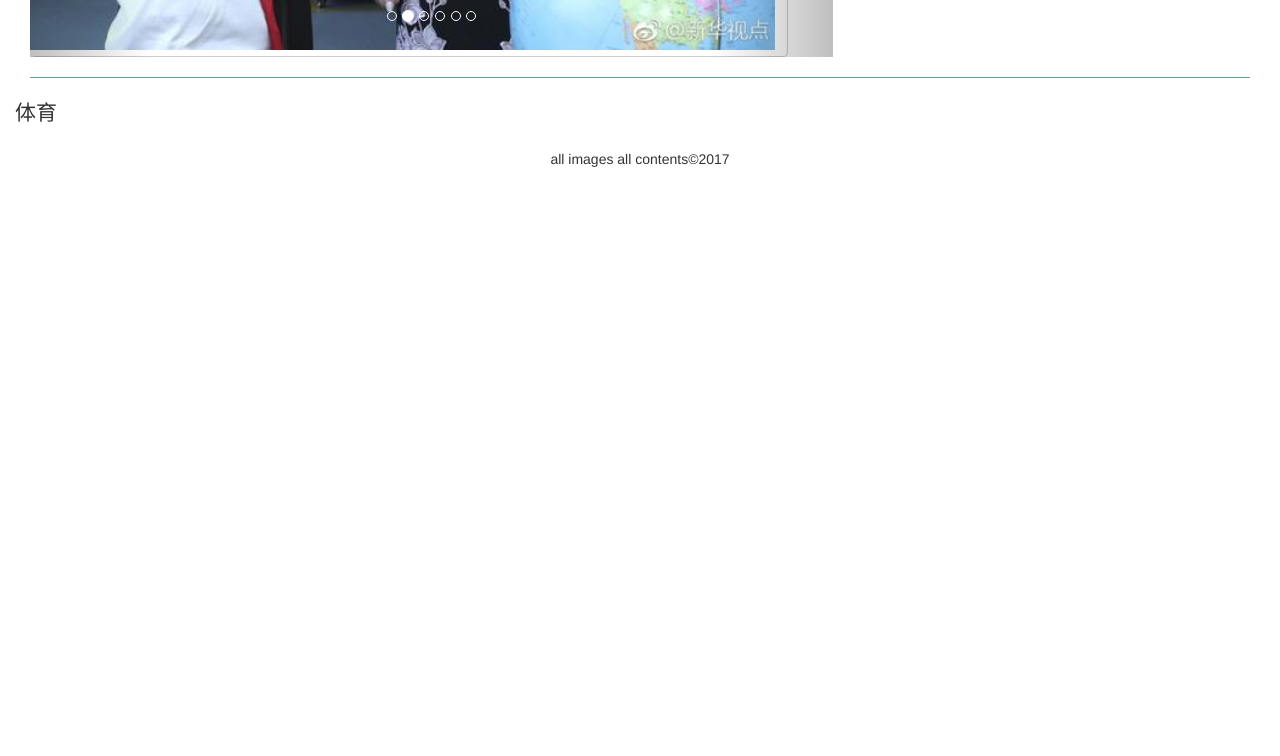
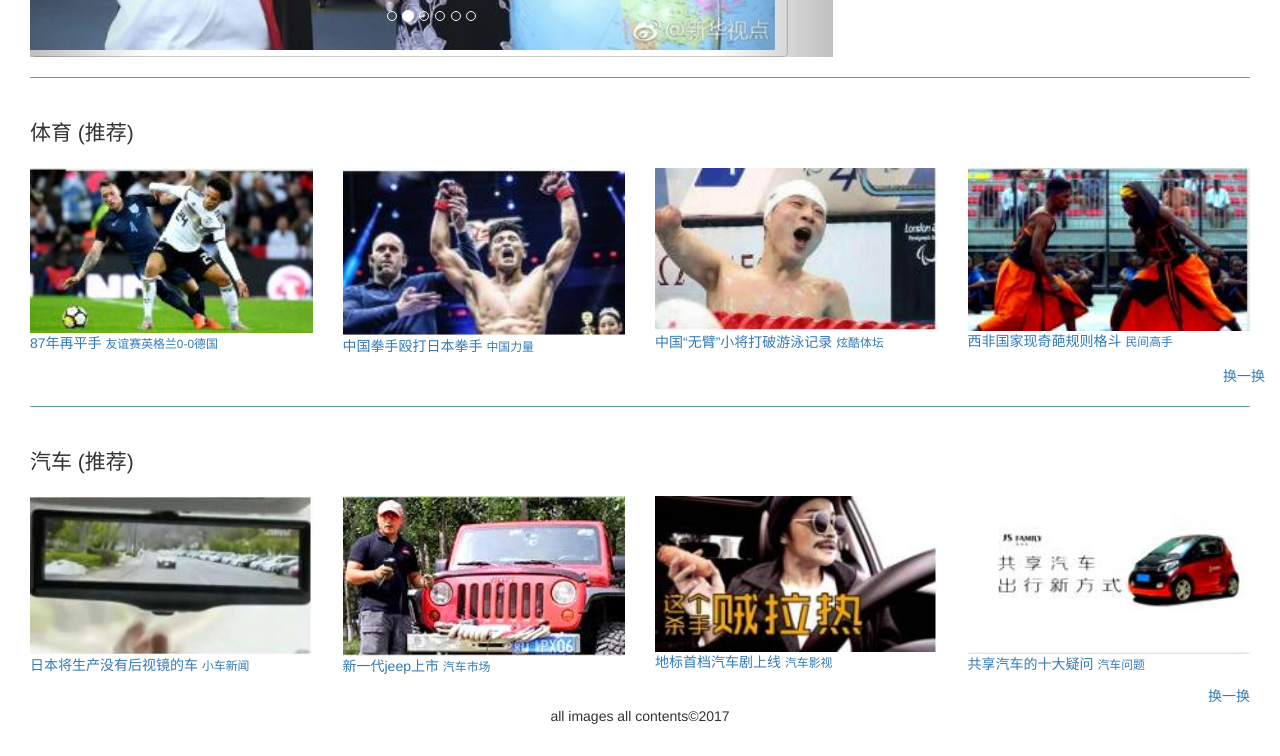
Before and after one commit to liyang1996/jiekezuoye, a plain HTML site: page 首页.html in a window 1280 px wide. Shown: the part 852-1608 px from the top of the page. Before the commit the page ends 1051 px from the top, so only its background shows below. Drawn offline with nearby package versions, Linux system fonts and the light colour scheme.

Commit message:
首页
添加了汽车模块和体育模块的推荐内容

```diff
--- a/首页.html
+++ b/首页.html
@@ -168,15 +168,61 @@
                    <div class="col-sm-12">
                        <hr style="background-color: cadetblue;height: 1px;border: none;" >
                    </div>
-                    <h2 id="sport" class="lead">体育 </h2>
-                   <div class="col-sm-3"></div>
-                   <div class="col-sm-3"></div>
-                   <div class="col-sm-3"></div>
-                   <div class="col-sm-3"></div>
+                   <div class="col-sm-12">
+                   <h2 id="sport" class="lead">体育 (推荐)</h2>
+                   </div>
 
+                   <div class="col-sm-3">
+                       <a href="#"> <img  style="width:100%; height:100%;"src="zuqiu.jpg" alt="zuqiu">
+                       <p>87年再平手 <small>友谊赛英格兰0-0德国</small></p></a>
+
+                   </div>
+                   <div class="col-sm-3">
+                       <a href="#"> <img style="width:100%; height:100%;" src="quanwang.jpg" alt="quanwang">
+                       <p>中国拳手殴打日本拳手 <small>中国力量</small></p></a>
+
+                   </div>
+                   <div class="col-sm-3">
+                       <a href="#"> <img style="width:100%; height:100%;" src="youyong.jpg" alt="youyong">
+                       <p>中国“无臂”小将打破游泳记录 <small>炫酷体坛</small></p></a>
+                   </div>
+                   <div class="col-sm-3">
+                      <a href="#"> <img style="width:100%; height:100%;" src="gedou.jpg" alt="格斗">
+                       <p>西非国家现奇葩规则格斗 <small>民间高手</small></p></a>
+                   </div>
+
+                   </div>
+                     <a href="#" class="navbar-right">换一换</a>
+
+                  <!--汽车-->
+                 <div class="row">
+                     <div class="col-sm-12">
+                       <hr style="background-color: cadetblue;height: 1px;border: none;" >
+                   </div>
+                   <div class="col-sm-12">
+                   <h2 id="car" class="lead">汽车 (推荐)</h2>
+                   </div>
+
+                   <div class="col-sm-3">
+                       <a href="#"> <img  style="width:100%; height:100%;"src="houshijing.jpg" alt="houshijing">
+                       <p>日本将生产没有后视镜的车 <small>小车新闻</small></p></a>
+
+                   </div>
+                   <div class="col-sm-3">
+                       <a href="#"> <img style="width:100%; height:100%;" src="jeep.jpg" alt="jeep">
+                       <p>新一代jeep上市 <small>汽车市场</small></p></a>
+
+                   </div>
+                   <div class="col-sm-3">
+                       <a href="#"> <img style="width:100%; height:100%;" src="kaiche.jpg" alt="kaiche">
+                       <p>地标首档汽车剧上线 <small>汽车影视</small></p></a>
+                   </div>
+                   <div class="col-sm-3">
+                      <a href="#"> <img style="width:100%; height:100%;" src="gongxiang.jpg" alt="共享汽车">
+                       <p>共享汽车的十大疑问 <small>汽车问题</small></p></a>
+                   </div>
                  </div>
-                  <!--汽车-->
-                 <div class="row"></div>
+                  <a href="#" class="navbar-right">换一换</a>
                   <!--房产-->
                  <div class="row"></div>
                   <!--旅游-->
```
Also changed, not shown: gedou.jpg (added), gongxiang.jpg (added), houshijing.jpg (added), jeep.jpg (added), kaiche.jpg (added), quanwang.jpg (added), youyong.jpg (added), zuqiu.jpg (added).
